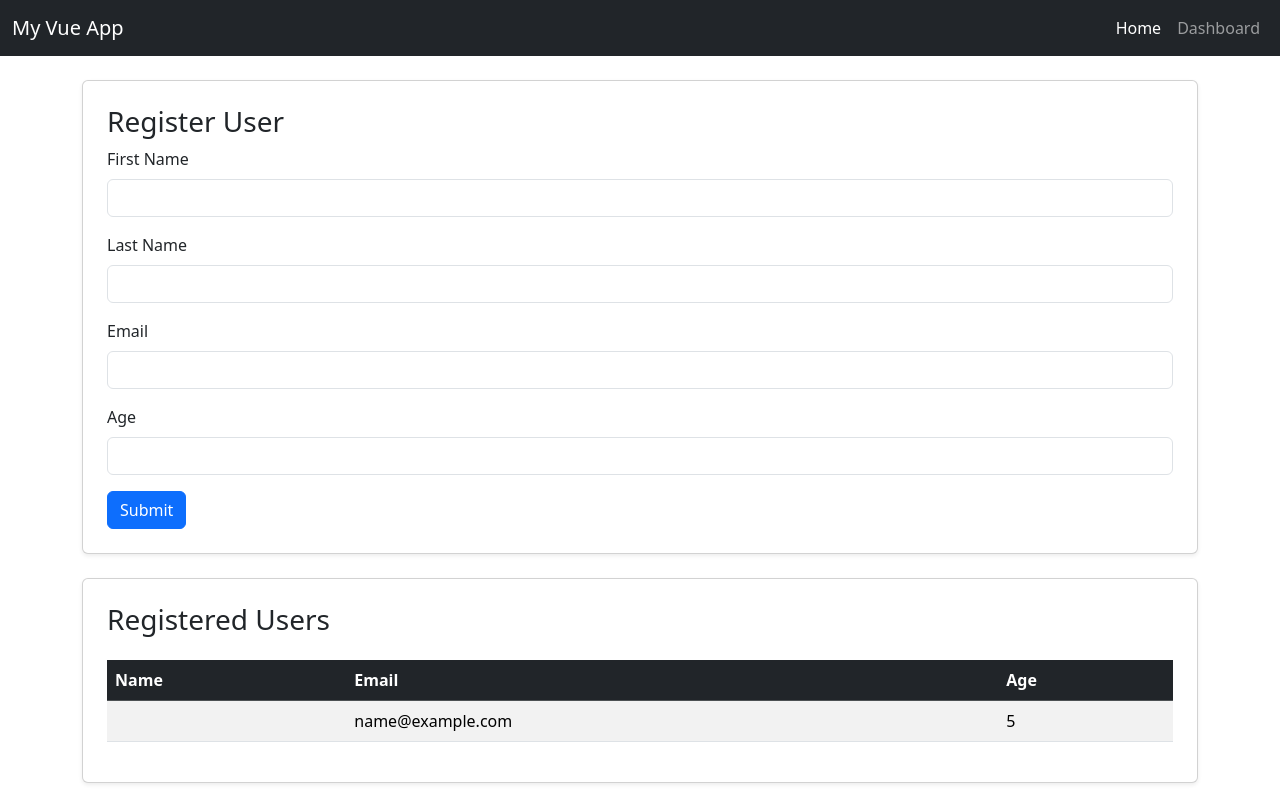
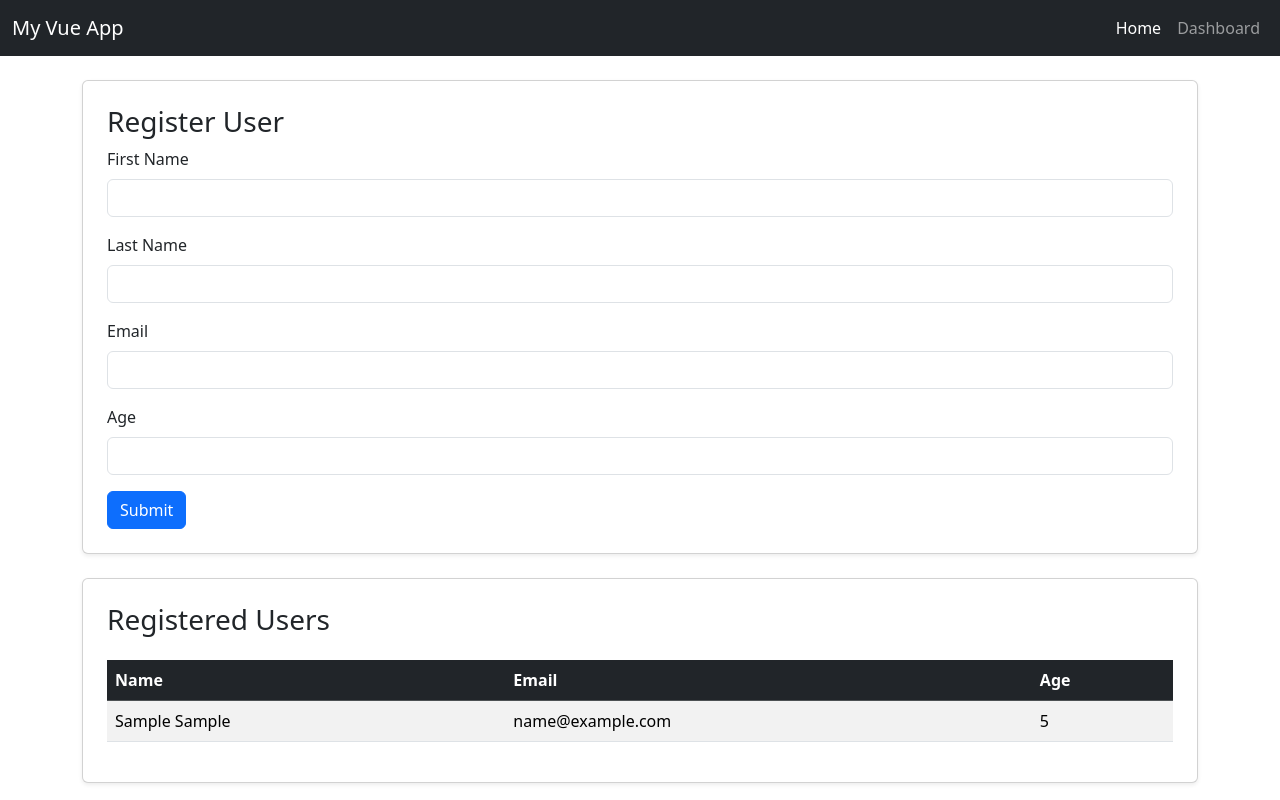
Before and after one commit to Srath0029/NFP_Sport, a Vue app in the folder FIT5032_ASSIGNMENT1/: page / in a window 1280 px wide. Both pictures are taken after typing "Sample", "Sample", "name@example.com", "5" into the empty fields and a click on the button "Submit". Built offline with nearby package versions, Linux system fonts and the light colour scheme; the HTML template or start-up script is replaced by a standard one.

Commit message:
updated dashboard to include first and last name

```diff
--- a/FIT5032_ASSIGNMENT1/src/components/Dashboard.vue
+++ b/FIT5032_ASSIGNMENT1/src/components/Dashboard.vue
@@ -11,7 +11,7 @@
       </thead>
       <tbody>
         <tr v-for="(user, index) in users" :key="index">
-          <td>{{ user.name }}</td>
+          <td>{{ user.firstName }} {{ user.lastName }}</td>
           <td>{{ user.email }}</td>
           <td>{{ user.age }}</td>
         </tr>
```
